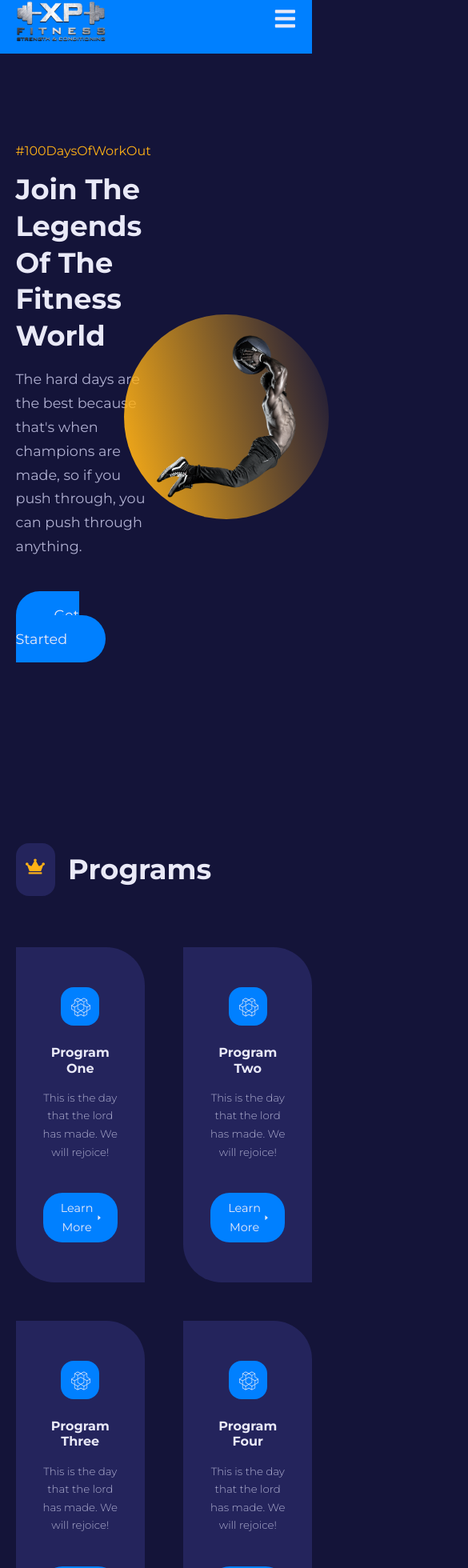
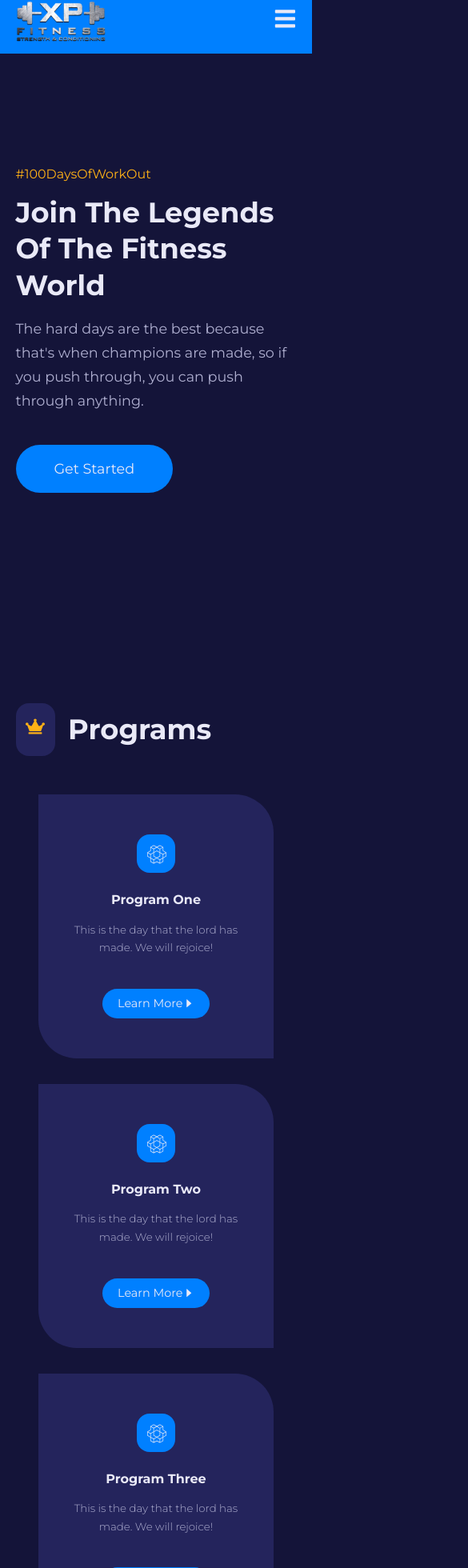
Before and after one commit to Eddysam2000/XP-Fitness, a React (Create React App) app: page / in a window 390 px wide. Shown: the part 13-1973 px from the top of the page at 80% size, 585 px wide, since content can reach past the window. Built offline with nearby package versions, Linux system fonts and the light colour scheme.

Commit message:
mediaquery added

```diff
--- a/src/pages/home/home.css
+++ b/src/pages/home/home.css
@@ -339,4 +339,48 @@ footer {
     .faqs_wrapper {
         grid-template-columns: 1fr;
     }
+
+/* TESTIMONIALS */
+    .testimonials {
+        width: 75%;
+    }
+
+/* FOOTER */
+    .footer_container {
+        gap: 4rem;
+        grid-template-columns: 1fr 1fr;
+    }
 }
+
+
+
+
+/* MEDIA QUERIES (small screens) */
+@media screen and (max-width: 600px) {
+/* MAIN HEADER */
+    .main_header {
+        padding: 12rem 0 0;
+        margin-top: 0;
+        height: 100vh;
+    }
+
+    .main_header-image, .main_header-circle {
+        display: none;
+    }
+
+    .main_header-container {
+        grid-template-columns: 1fr;
+    }
+
+/* PROGRAMS */
+    .programs_wrapper {
+        margin-top: 3rem;
+        grid-template-columns: 1fr;
+        gap: 2rem;
+    }
+
+    .programs_program {
+        margin: 0 auto;
+        width: 84%;
+    }
+}
```
